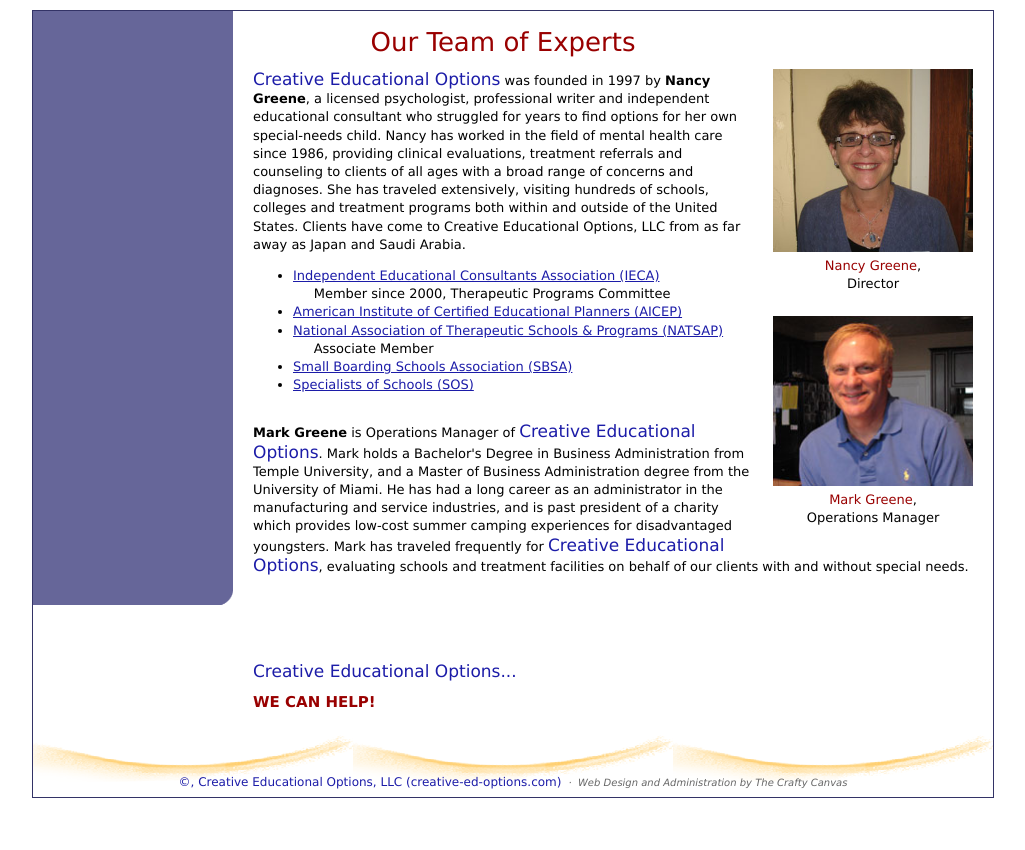
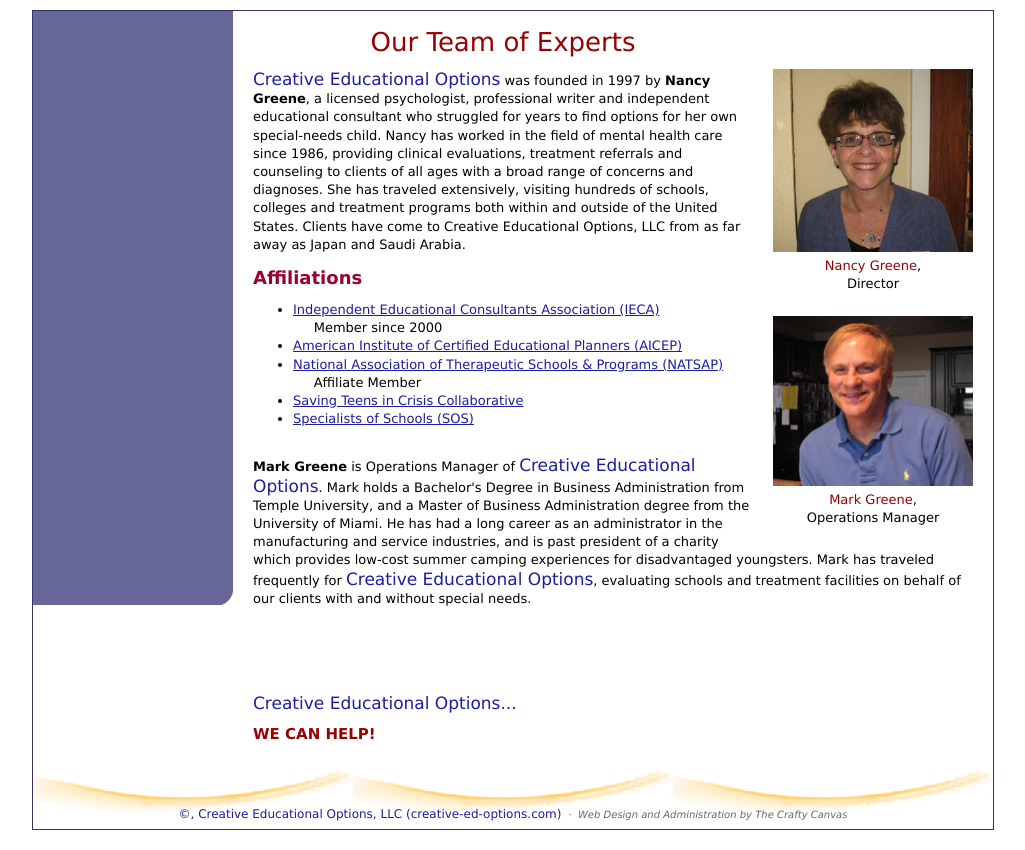
Before and after one commit to TheCraftyCanvas/ceo, a PHP site: page /example/about/our-team-proven-experience-trusted-advice.html in a window 1280 px wide. Shown: the whole page, without its empty margins (127-1152 px from the left). Before the commit the page ends 798 px from the top, so only its background shows below. Run offline with PHP 8.4, Linux system fonts and the light colour scheme.

Commit message:
added saving teens logo affiliation

```diff
--- a/about/our-team-proven-experience-trusted-advice.html
+++ b/about/our-team-proven-experience-trusted-advice.html
@@ -52,14 +52,15 @@
 <h1>Our Team of Experts</h1>
 
 <p><span class="branding">Creative Educational Options</span> was founded in 1997 by <span style="font-weight:bold;">Nancy Greene</span>, a licensed psychologist, professional writer and independent educational consultant who struggled for years to find options for her own special-needs child. Nancy has worked in the field of mental health care since 1986, providing clinical evaluations, treatment referrals and counseling to clients of all ages with a broad range of concerns and diagnoses. She has traveled extensively, visiting hundreds of schools, colleges and treatment programs both within and outside of the United States. Clients have come to Creative Educational Options, LLC from as far away as Japan and Saudi Arabia.</p>
+<h3>Affiliations</h3>
 <ul>
 <li><a href="http://www.iecaonline.com/" target="_blank">Independent Educational Consultants Association (IECA)</a><br/>
-&nbsp;&nbsp;&nbsp;&nbsp;&nbsp;Member since 2000, Therapeutic Programs Committee<br/>
+&nbsp;&nbsp;&nbsp;&nbsp;&nbsp;Member since 2000<br/>
 </li>
 <li><a href="http://www.aicep.org/" target="_blank">American Institute of Certified Educational Planners (AICEP)</a></li>
 <li><a href="http://natsap.org/" target="_blank">National Association of Therapeutic Schools &amp; Programs (NATSAP)</a><br />
-&nbsp;&nbsp;&nbsp;&nbsp;&nbsp;Associate Member</li>
-<li><a href="http://www.smallboardingschools.org//" target="_blank">Small Boarding Schools Association (SBSA)</a></li>
+&nbsp;&nbsp;&nbsp;&nbsp;&nbsp;Affiliate Member</li>
+<li><a href="http://www.savingteens.org/" target="_blank">Saving Teens in Crisis Collaborative</a></li>
 <li><a href="http://www.specialistsofschools.org/" target="_blank">Specialists of Schools (SOS)</a></li>
 <!--<li><a href="http://www.papsy.org/" target="_blank">Pennsylvania Psychological Association (PPA)</a></li>-->
 </ul>
--- a/includes/footer.php
+++ b/includes/footer.php
@@ -7,7 +7,8 @@
 <a href="<?php ReturnDeepNav(); ?>contact-creative-educational-options.html#contactForm">nancy@creative-ed-options.com</a>
 </p></div>
 <!--<div style="float:left;width:124px;"><a href="http://www.papsy.org/" target="_blank" style="text-decoration:none;border:none;"><img src="<?php ReturnDeepNav(); ?>img/logo-papsy.jpg" alt="PPA" style="padding-left:40px;width:39px;padding-top:15px;"/></a></div>-->
-<div style="float:left;width:170px;"><a href="http://www.aicep.org/" target="_blank" style="text-decoration:none;border:none;"><img src="<?php ReturnDeepNav(); ?>img/logo-cep.jpg" alt="AICEP" style="padding-left:70px;width:45px;padding-top:15px;"/></a></div>
-<div style="float:left;width:124px;padding-left:20px;"><a href="http://www.specialistsofschools.org/" target="_blank" style="text-decoration:none;border:none;"><img src="<?php ReturnDeepNav(); ?>img/logo-sos.jpg" alt="SOS" style="padding-left:30px;width:45px;padding-top:15px;"/></a></div>
+<div style="float:left;width:113px;"><a href="http://www.aicep.org/" target="_blank" style="text-decoration:none;border:none;"><img src="<?php ReturnDeepNav(); ?>img/logo-cep.jpg" alt="AICEP" style="padding-left:40px;width:45px;padding-top:15px;"/></a></div>
+<div style="float:left;width:113px;"><a href="http://www.savingteens.org/" target="_blank" style="text-decoration:none;border:none;"><img src="<?php ReturnDeepNav(); ?>img/savingteensincrisis-logo.png" alt="Saving Teens in Crisis Collaborative" style="padding-left:20px;width:60px;padding-top:8px;"/></a></div>
+<div style="float:left;width:auto;padding-left:0px;"><a href="http://www.specialistsofschools.org/" target="_blank" style="text-decoration:none;border:none;"><img src="<?php ReturnDeepNav(); ?>img/logo-sos.jpg" alt="SOS" style="padding-left:10px;width:45px;padding-top:15px;"/></a></div>
 </div>
 <div style="margin:0;clear:both;font-size:10px;text-align:center;width:100%;">With Offices in Bryn Mawr, PA and Princeton, NJ</div>
```
Also changed, not shown: img/savingteensincrisis-logo.png (added).
